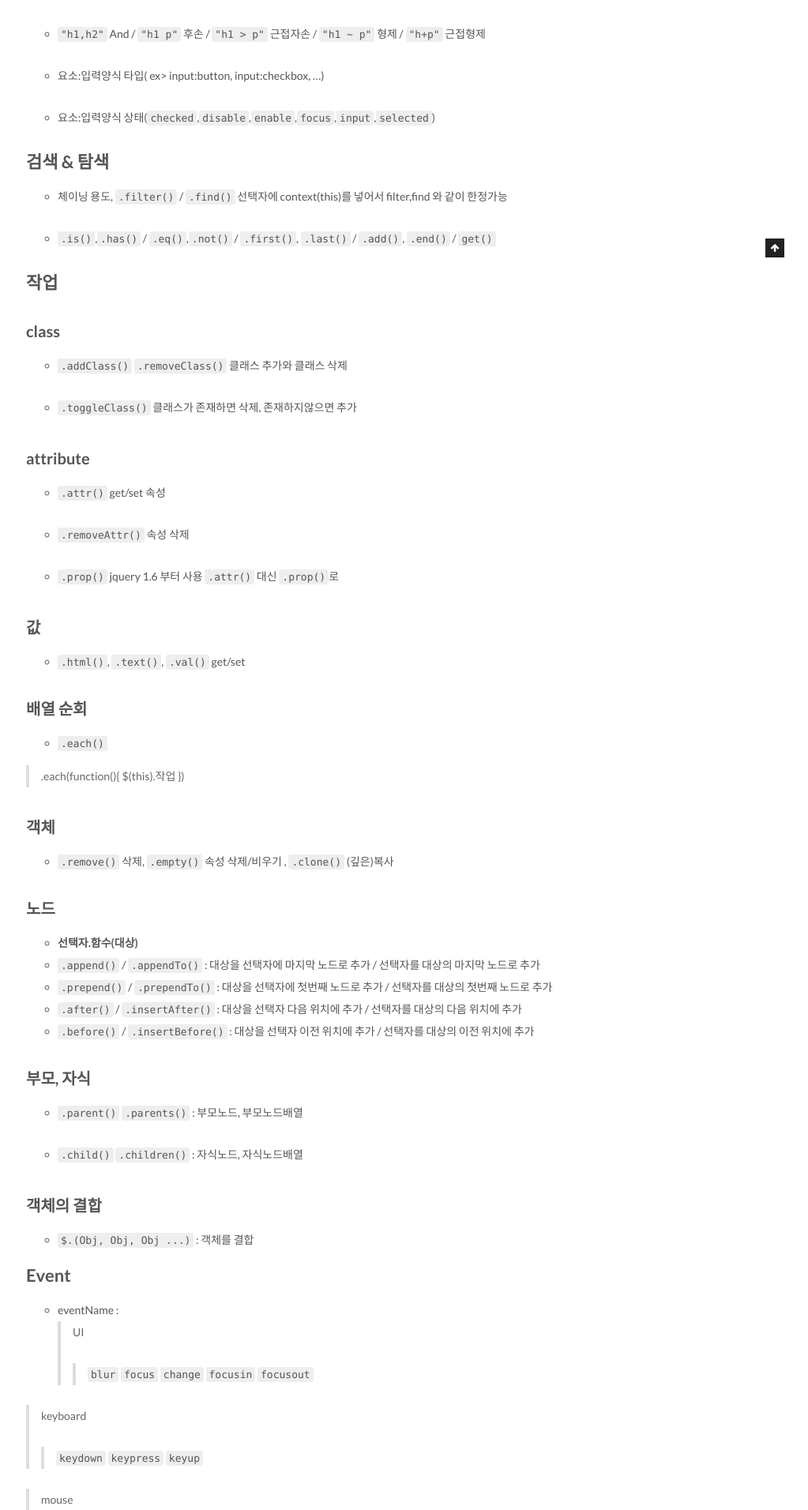
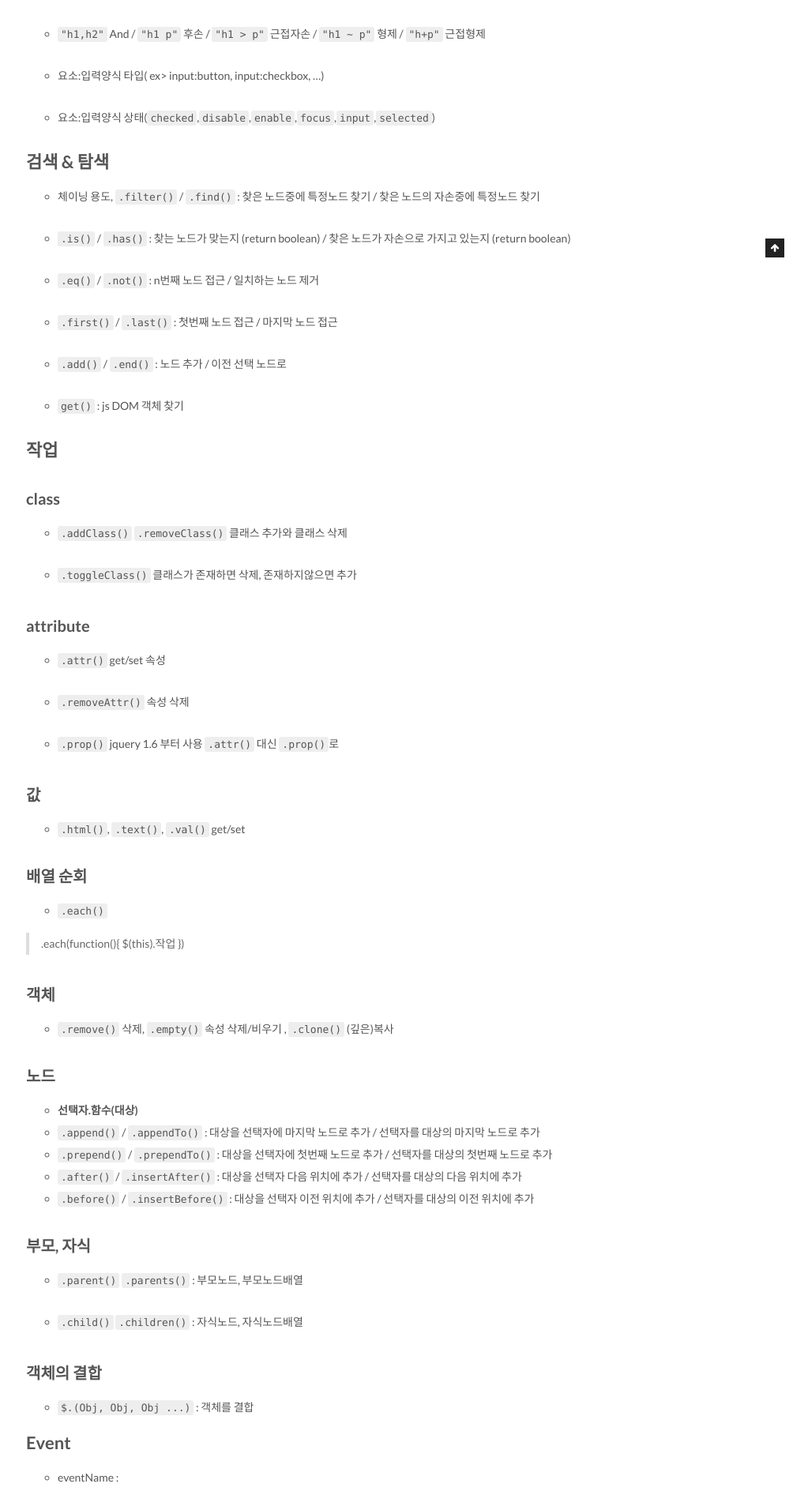
Before and after one commit to kwakkwakkwak/kwakkwakkwak.github.io, a Jekyll site: the page built from _posts/2017-11-07-[jquery]core.md, in a window 1280 px wide. Shown: the part 674-2586 px from the top of the page at 79% size, without its empty margins (257-1280 px from the left). Built offline with Jekyll 4.4.1, drawn with Linux system fonts in a browser that asks for light colours; comment, search, counter and statistics services are not loaded.

Commit message:
jquery-core update

```diff
--- a/_posts/2017-11-07-[jquery]core.md
+++ b/_posts/2017-11-07-[jquery]core.md
@@ -21,9 +21,17 @@ comments : true
 
 # 검색 & 탐색
 
- * 체이닝 용도, `.filter()` / `.find()` 선택자에 context(this)를 넣어서 filter,find 와 같이 한정가능
+ * 체이닝 용도, `.filter()` / `.find()` : 찾은 노드중에 특정노드 찾기 / 찾은 노드의 자손중에 특정노드 찾기
 
- * `.is()`,`.has()` / `.eq()`,`.not()` / `.first()`, `.last()` / `.add()`, `.end()` / `get()`
+ * `.is()` / `.has()` : 찾는 노드가 맞는지 (return boolean)  / 찾은 노드가 자손으로 가지고 있는지 (return boolean)
+
+ * `.eq()` / `.not()` : n번째 노드 접근 / 일치하는 노드 제거
+
+ * `.first()` / `.last()` :  첫번째 노드 접근 / 마지막 노드 접근
+
+ * `.add()` / `.end()` :  노드 추가 / 이전 선택 노드로
+
+ * `get()` : js DOM 객체 찾기
 
 
 # 작업
@@ -77,6 +85,8 @@ comments : true
 # Event
 
 * eventName :
+
+---
 > UI
 >>`blur` `focus` `change` `focusin` `focusout`
 
@@ -95,7 +105,7 @@ comments : true
 
 > browser
 >> `scroll` `error` `resize`
-
+---
 ## on
 
 * event가 발생할때 eventListener 실행
```
